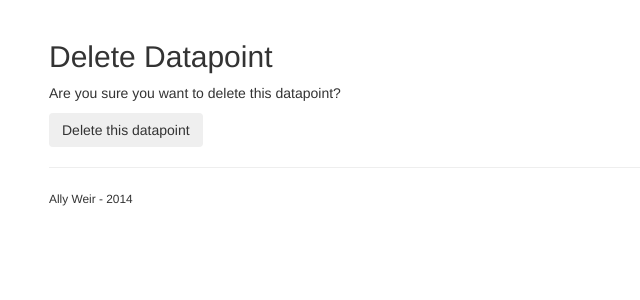
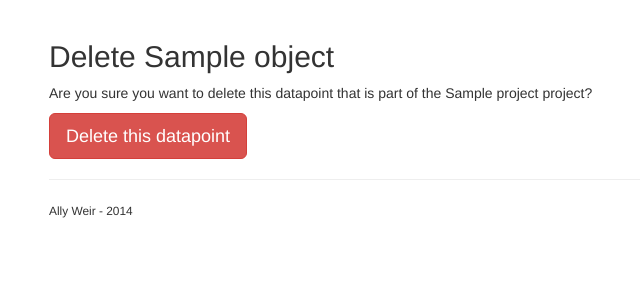
Before and after one commit to allyjweir/lackawanna, a Django app: template lackawanna/templates/datapoint/datapoint_confirm_delete.html in a window 1280 px wide. Shown: the part 52-352 px from the top of the page, without its empty margins (6-646 px from the left). Run offline with Django 3.2, Linux system fonts and the light colour scheme; the template is opened without the code that fills it: most values are stand-ins (such as "Sample title", 1, 10 or a date in 2020); some libraries are stand-ins or nearby versions.

Commit message:
Clarified some interactions in Datapoint templates

```diff
--- a/lackawanna/templates/datapoint/datapoint_confirm_delete.html
+++ b/lackawanna/templates/datapoint/datapoint_confirm_delete.html
@@ -5,11 +5,11 @@
 {% block head_title %}{% trans "Delete Datapoint" %}{% endblock %}
 
 {% block content %}
-    <h2>Delete Datapoint</h2>
+    <h2>Delete {{ object.name }}</h2>
 
-    <p>Are you sure you want to delete this datapoint?</p>
+    <p>Are you sure you want to delete this datapoint that is part of the {{object.project.name}} project?</p>
     <form method="post" action="./">
         {% csrf_token %}
-        <button class="btn" type="submit">Delete this datapoint</button>
+        <button class="btn btn-lg btn-danger" type="submit">Delete this datapoint</button>
     </form>
 {% endblock %}
```
Also changed, not shown: lackawanna/templates/datapoint/datapoint_detail.html (+6 -3 lines).
